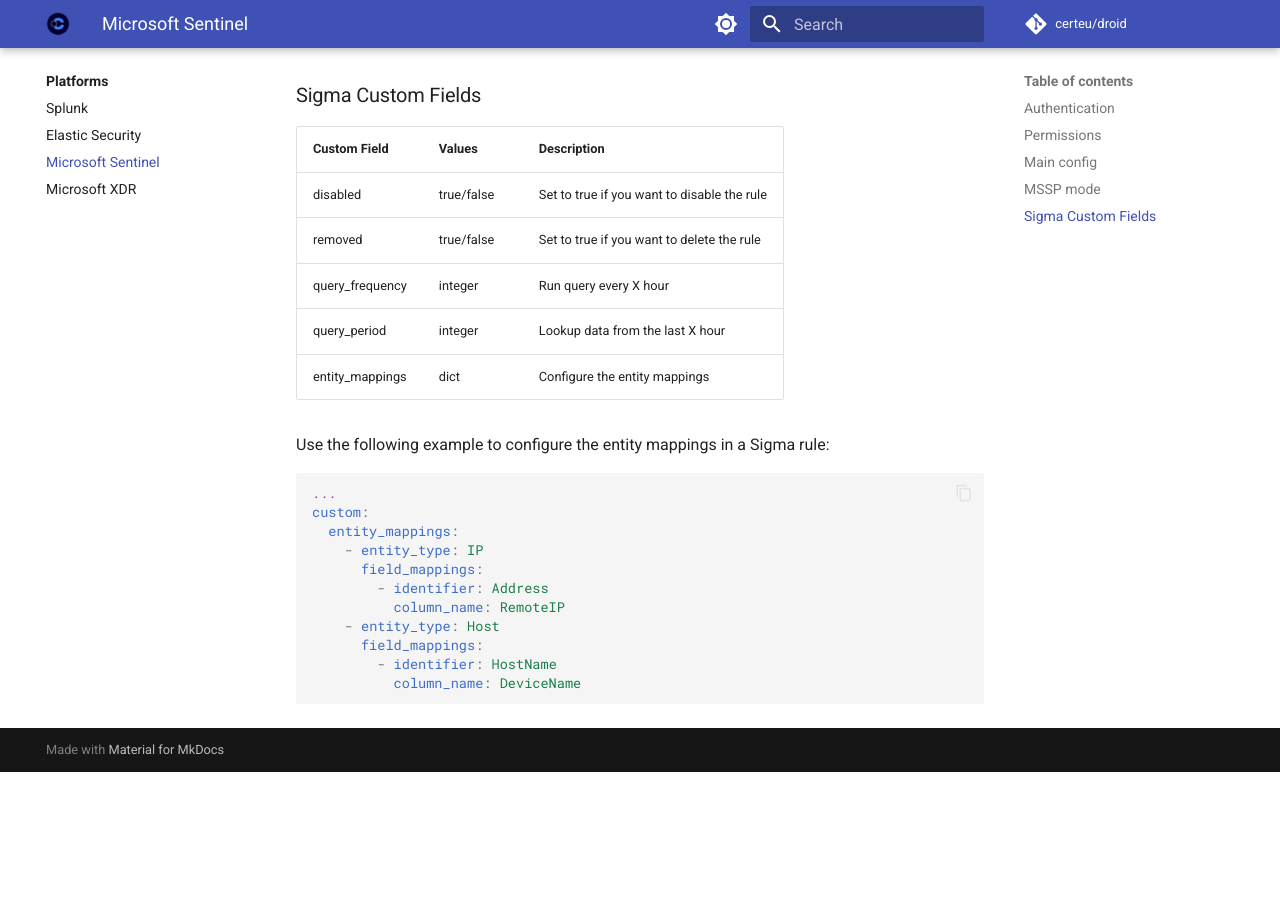
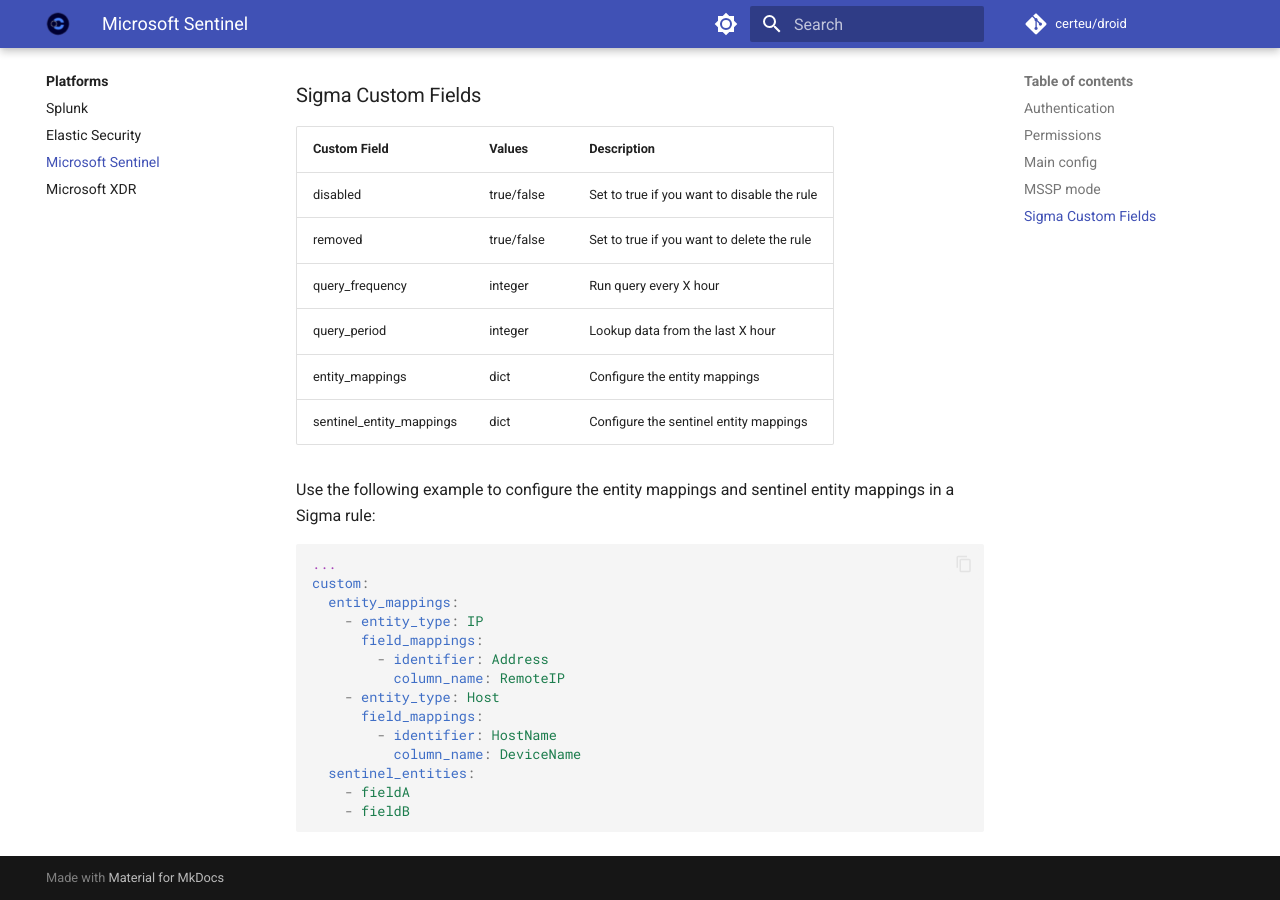
Before and after one commit to certeu/droid-docs, an MkDocs documentation site: the page built from docs/platforms/microsoft_sentinel.md, in a window 1280 px wide and 900 px high, scrolled down 5127 px. Built offline with MkDocs 1.6.1 and Material for MkDocs 9.7.7, drawn with Linux system fonts in a browser that asks for light colours; comment, search, counter and statistics services are not loaded; before the commit the page ends 5899 px from its top, so only the background shows below that.

Commit message:
add: Sentinel entity mapping in docs

````diff
--- a/docs/platforms/microsoft_sentinel.md
+++ b/docs/platforms/microsoft_sentinel.md
@@ -192,8 +192,9 @@ mssp_search_exclude_list = ["Foo", "Sentinel3"]
 | query_frequency| integer    | Run query every X hour |
 | query_period | integer       | Lookup data from the last X hour  |
 | entity_mappings | dict       | Configure the entity mappings  |
+| sentinel_entity_mappings | dict       | Configure the sentinel entity mappings  |
 
-Use the following example to configure the entity mappings in a Sigma rule:
+Use the following example to configure the entity mappings and sentinel entity mappings in a Sigma rule:
 
 ```yaml
 ...
@@ -207,4 +208,7 @@ custom:
       field_mappings:
         - identifier: HostName
           column_name: DeviceName
+  sentinel_entities:
+    - fieldA
+    - fieldB
 ```
````
